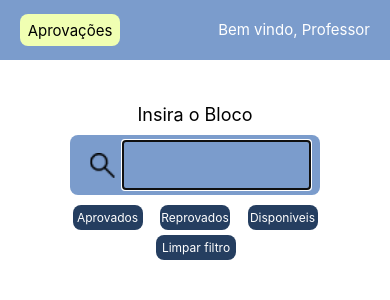
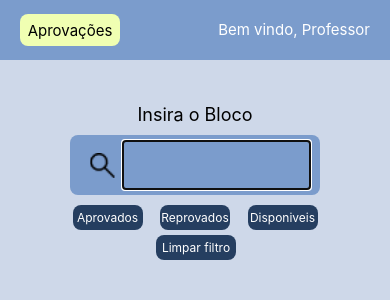
Before and after one commit to SageDevV/ReservasApp, a React Native app: screen /CadastroReservas in a window 390 px wide. Shown: the top 300 px of the page. Built offline with nearby package versions, Linux system fonts and the light colour scheme; no server answers.

Commit message:
improvement: correções na tela de cadastro de reservsas

```diff
--- a/src/views/CadastroDeReservas.js
+++ b/src/views/CadastroDeReservas.js
@@ -48,7 +48,10 @@ export default _ => {
                         <TextInput style={style.modalInput}></TextInput>
                     </View>
                     <View>
-                        <TouchableOpacity style={style.modalButton}>
+                        <TouchableOpacity style={style.modalButton}
+                        onPress={_ => {
+                            setVisibleModal(false)
+                        }}>
                             <Text style={style.modalText}>Reservar</Text>
                         </TouchableOpacity>
                     </View>
@@ -60,6 +63,8 @@ export default _ => {
 
 const style = StyleSheet.create({
     containerReservas: {
+        height: '100%',
+        backgroundColor: '#CED8E9',
         alignItems: 'center'
     },
     modalView: {
@@ -95,7 +100,8 @@ const style = StyleSheet.create({
         backgroundColor: '#253E60',
         width: '100%',
         height: 30,
-        borderRadius: 8
+        borderRadius: 8,
+        color: 'white'
     },
     modalButton:{
         position: 'absolute',
```
